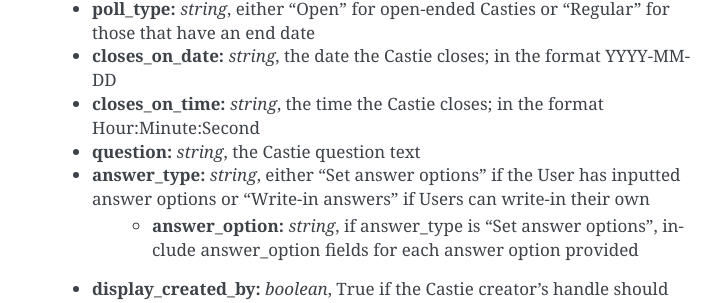
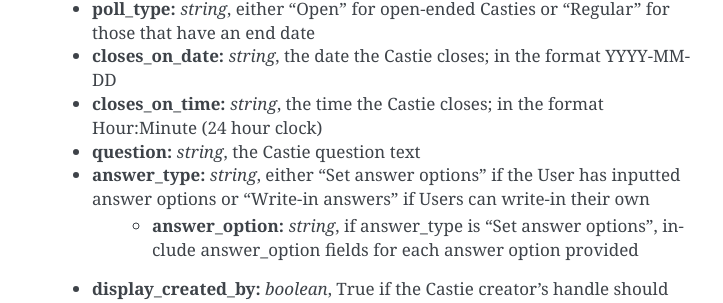
Before and after one commit to ssocias/cassie_docs, a Sphinx documentation site: the page built from source/post-requests.rst, in a window 1280 px wide and 900 px high, scrolled down 10690 px. Shown: the part 168-471 px from the top of the window, without its empty margins (388-1111 px from the left). Built offline with Sphinx 7.4.7, drawn with Linux system fonts in a browser that asks for light colours.

Commit message:
changed format for castie time

```diff
--- a/source/post-requests.rst
+++ b/source/post-requests.rst
@@ -477,7 +477,7 @@ Save a newly created Castie to the database. All details pertinent to the Castie
     * **group_slug:** *string*, the slug of the Group the Castie will belong to
     * **poll_type:** *string*, either "Open" for open-ended Casties or "Regular" for those that have an end date
     * **closes_on_date:** *string*, the date the Castie closes; in the format YYYY-MM-DD
-    * **closes_on_time:** *string*, the time the Castie closes; in the format Hour:Minute:Second
+    * **closes_on_time:** *string*, the time the Castie closes; in the format Hour:Minute (24 hour clock)
     * **question:** *string*, the Castie question text
     * **answer_type:** *string*, either "Set answer options" if the User has inputted answer options or "Write-in answers" if Users can write-in their own
         * **answer_option:** *string*, if answer_type is "Set answer options", include answer_option fields for each answer option provided
```
Also changed, not shown: 13 other files.
